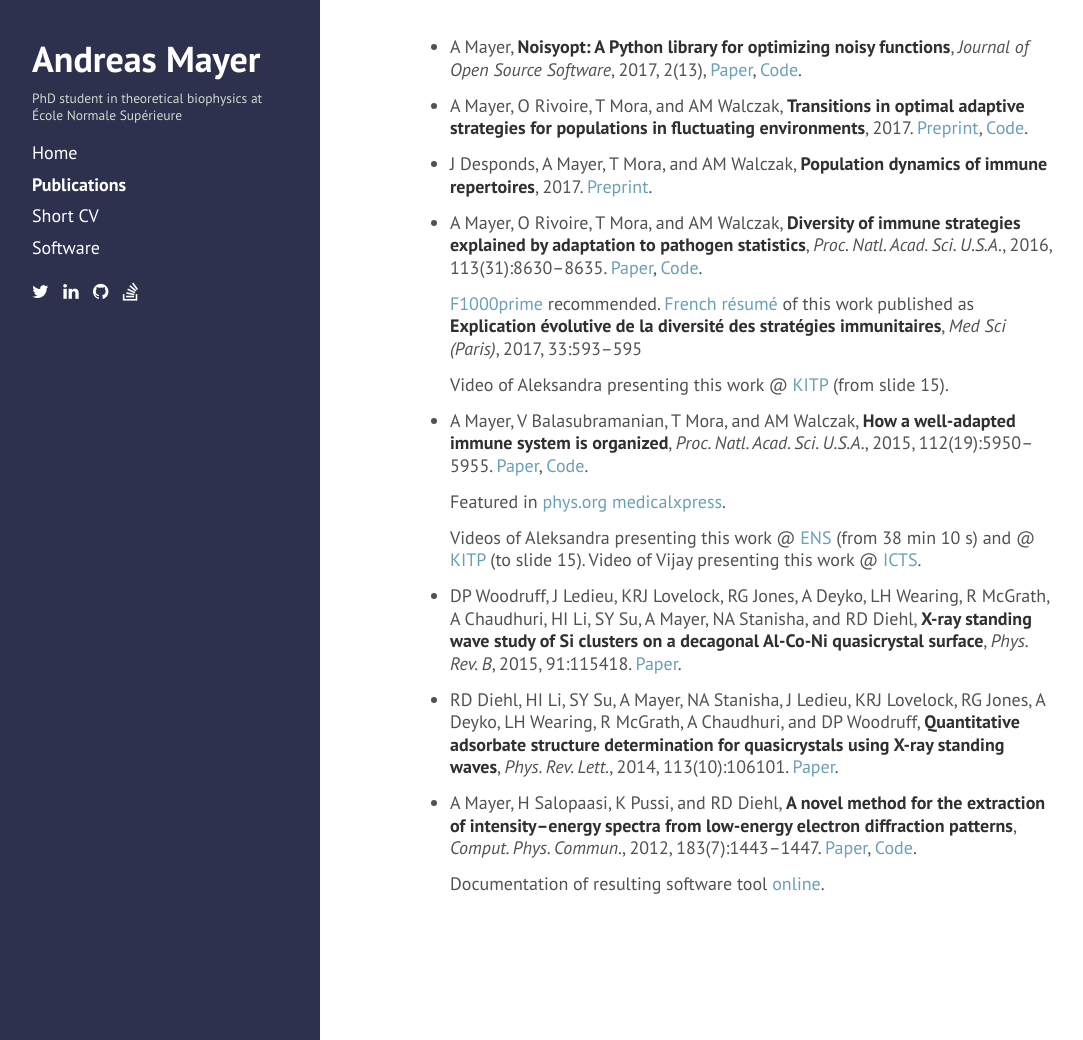
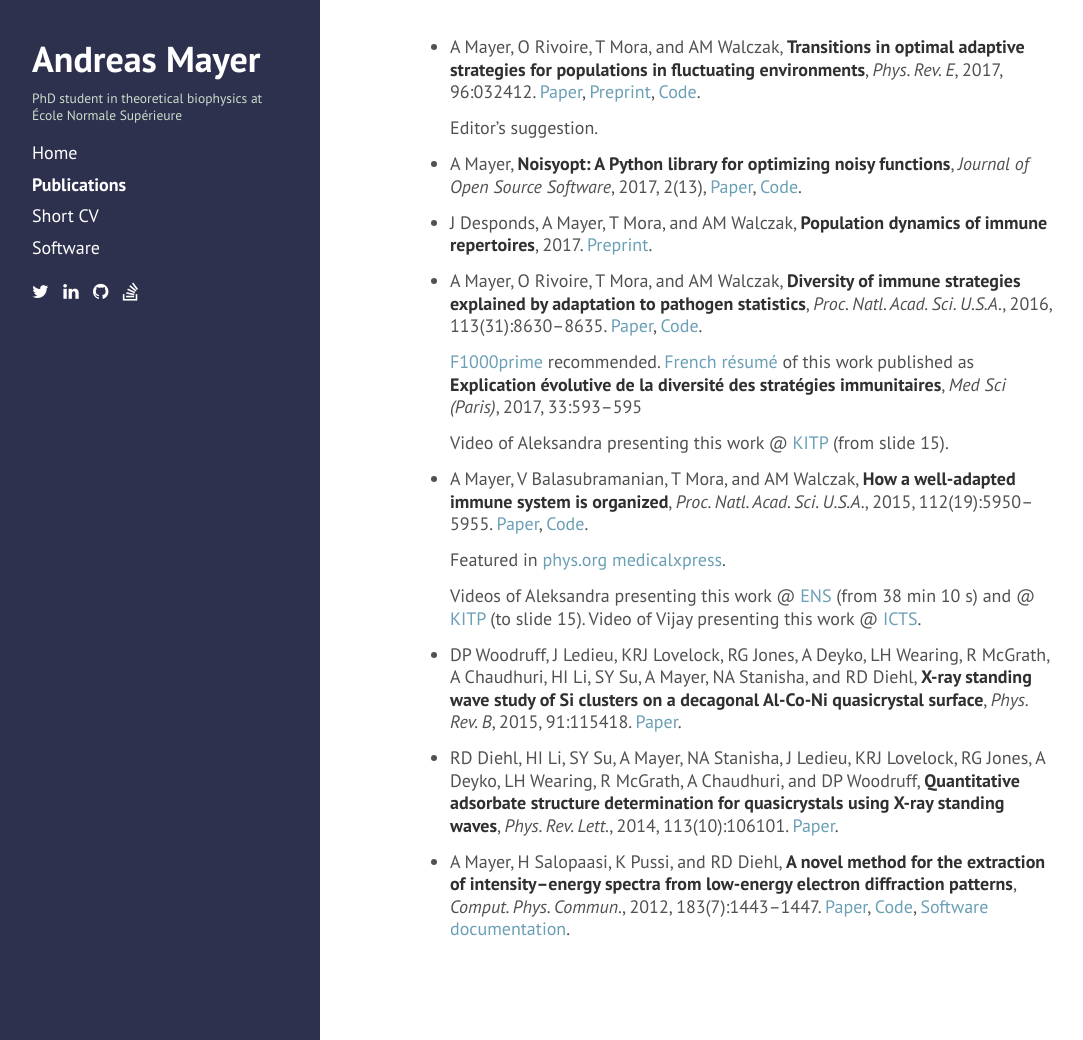
Before and after one commit to andim/andim.github.io, a Jekyll site: the page built from publications.md, in a window 1280 px wide and 1040 px high. Shown: the whole window, without its empty margins (4-1087 px from the left). Built offline with Jekyll 4.4.1, drawn with Linux system fonts in a browser that asks for light colours; nearby versions of some CDN libraries.

Commit message:
pre link added

```diff
--- a/publications.md
+++ b/publications.md
@@ -3,9 +3,11 @@ layout: page
 title: Publications
 ---
 
+*   A Mayer, O Rivoire, T Mora, and AM Walczak, **Transitions in optimal adaptive strategies for populations in fluctuating environments**, *Phys. Rev. E*, 2017, 96:032412. [Paper](https://doi.org/10.1103/PhysRevE.96.032412), [Preprint](https://arxiv.org/abs/1703.09780), [Code](https://github.com/andim/transitions-paper).
+
+    Editor's suggestion.
+
 *   A Mayer, **Noisyopt: A Python library for optimizing noisy functions**, *Journal of Open Source Software*, 2017, 2(13), [Paper](https://doi.org/10.21105/joss.00258), [Code](https://github.com/andim/noisyopt).
-
-*   A Mayer, O Rivoire, T Mora, and AM Walczak, **Transitions in optimal adaptive strategies for populations in fluctuating environments**, 2017. [Preprint](https://arxiv.org/abs/1703.09780), [Code](https://github.com/andim/transitions-paper).
 
 *   J Desponds, A Mayer, T Mora, and AM Walczak, **Population dynamics of immune repertoires**, 2017. [Preprint](https://doi.org/10.1101/112755).
 
@@ -25,6 +27,4 @@ title: Publications
 
 *   RD Diehl, HI Li, SY Su, A Mayer, NA Stanisha, J Ledieu, KRJ Lovelock, RG Jones, A Deyko, LH Wearing, R McGrath, A Chaudhuri, and DP Woodruff, **Quantitative adsorbate structure determination for quasicrystals using X-ray standing waves**, *Phys. Rev. Lett.*, 2014, 113(10):106101. [Paper](http://dx.doi.org/10.1103/PhysRevLett.113.106101).
 
-*   A Mayer, H Salopaasi, K Pussi, and RD Diehl, **A novel method for the extraction of intensity--energy spectra from low-energy electron diffraction patterns**, *Comput. Phys. Commun.*, 2012, 183(7):1443--1447. [Paper](http://dx.doi.org/10.1016/j.cpc.2012.02.019), [Code](https://github.com/andim/easyleed).
-
-    Documentation of resulting software tool [online](http://andim.github.io/easyleed/).
+*   A Mayer, H Salopaasi, K Pussi, and RD Diehl, **A novel method for the extraction of intensity--energy spectra from low-energy electron diffraction patterns**, *Comput. Phys. Commun.*, 2012, 183(7):1443--1447. [Paper](http://dx.doi.org/10.1016/j.cpc.2012.02.019), [Code](https://github.com/andim/easyleed), [Software documentation](http://andim.github.io/easyleed/).
```
